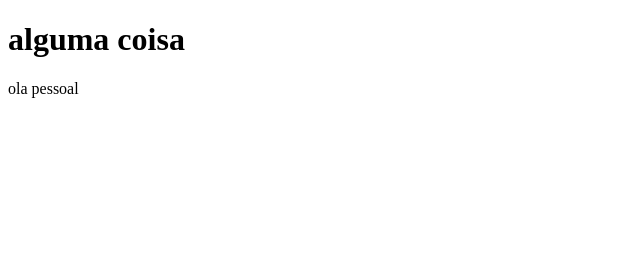
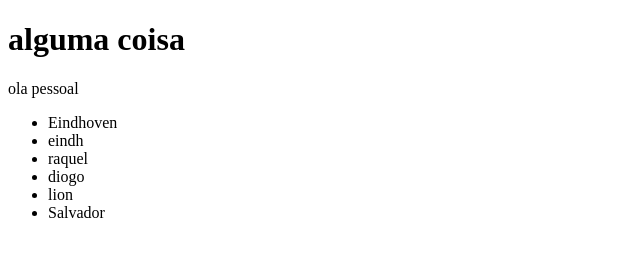
Before and after one commit to Eindhovendiogo/C-Users-Estagi-rio-06-Documents-PROJECT_GIT, a plain HTML site: page index.html in a window 1280 px wide. Shown: the whole page, without its empty margins (0-640 px from the left). Drawn offline with Linux system fonts and the light colour scheme.

Commit message:
segunda alteracao

```diff
--- a/index.html
+++ b/index.html
@@ -10,5 +10,16 @@
     <section>
         <p>ola pessoal</p>
     </section>
+    <ul>
+<li>Eindhoven   </li>
+<li>eindh</li>
+<li>raquel</li>
+<li>diogo</li>
+<li>lion</li>
+<li>Salvador</li>
+
+
+
+    </ul>
 </body>
 </html>
```
